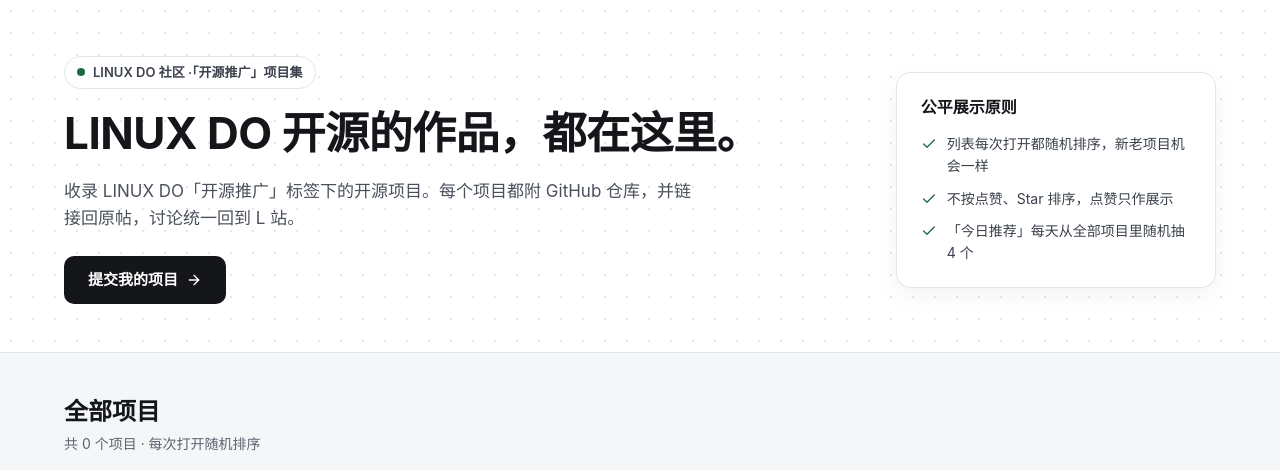
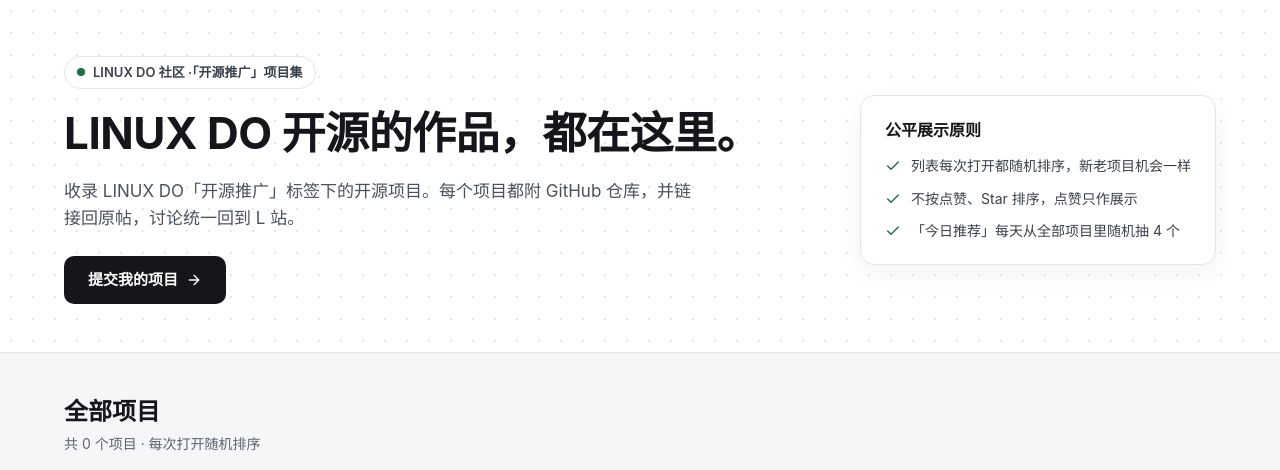
Before and after one commit to mamawai/ossld, a FastAPI app: page / in a window 1280 px wide. Shown: the part 73-543 px from the top of the page. Run offline with FastAPI, Linux system fonts and the light colour scheme; data that the repository does not hold is empty.

Commit message:
公平展示原则每条一行显示，不再折行

```diff
--- a/app/static/style.css
+++ b/app/static/style.css
@@ -83,12 +83,16 @@ p { text-wrap: pretty; }
 }
 .hero-inner { display: flex; flex-wrap: wrap; align-items: center; gap: 32px 48px; padding-top: 56px; padding-bottom: 48px; }
 .hero-text { display: flex; flex: 999 1 520px; flex-direction: column; align-items: flex-start; gap: 18px; min-width: 0; }
+/* 宽度按文字算，宽屏下每条原则一行放完；手机放不下才折行 */
 .fair {
-  display: flex; flex: 1 1 320px; flex-direction: column; gap: 12px; padding: 22px 24px;
+  display: flex; flex: 0 1 auto; flex-direction: column; gap: 12px; padding: 22px 24px;
   background: var(--surface); border: 1px solid var(--border); border-radius: var(--radius);
   box-shadow: 0 8px 24px rgba(20, 22, 26, 0.05);
 }
 .fair h2 { margin: 0; font-size: 16px; }
+@media (min-width: 480px) {
+  .fair li { white-space: nowrap; }
+}
 .pill {
   display: inline-flex; align-items: center; gap: 8px; padding: 5px 12px;
   border: 1px solid var(--border); border-radius: 999px; background: var(--surface);
```
